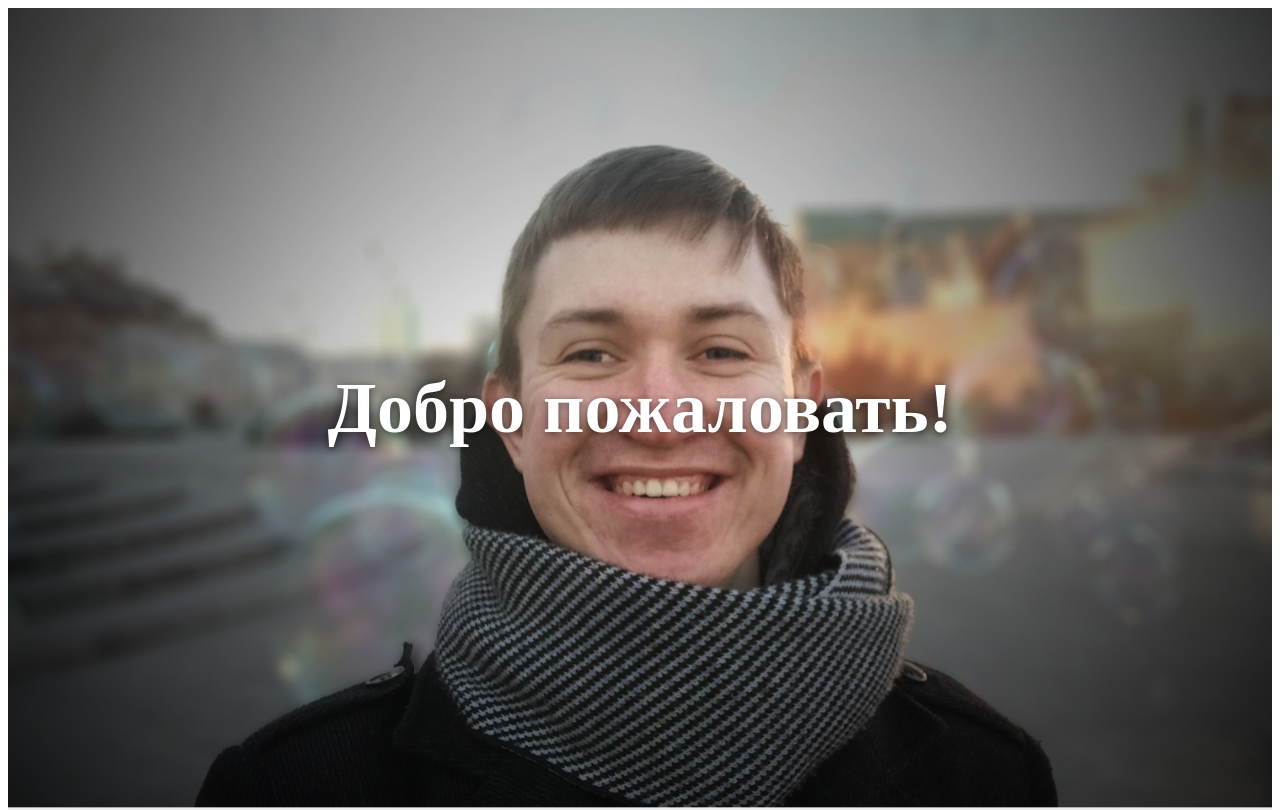
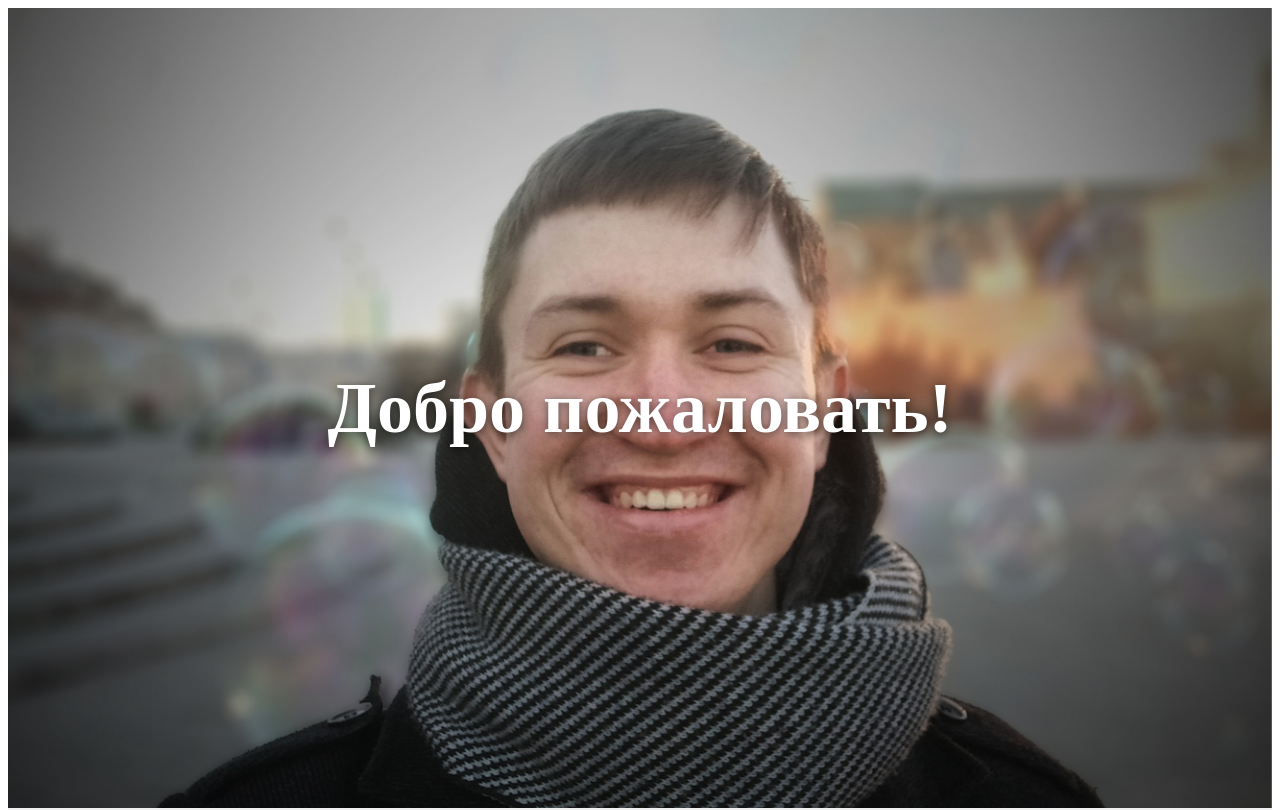
Before and after one commit to sputurz/sputurz.github.io, a React (Vite) app: page / in a window 1280 px wide. Shown: the top 810 px of the page. Built offline with nearby package versions, Linux system fonts and the light colour scheme.

Commit message:
25.10.25h16

```diff
--- a/src/components/sections/hero/Hero.tsx
+++ b/src/components/sections/hero/Hero.tsx
@@ -3,34 +3,36 @@ import { useEffect, useRef } from 'react';
 import './SimpleParallaxHero.css';
 
 export function Hero() {
-  const heroRef = useRef<HTMLElement>(null);
+  const heroRef = useRef<HTMLDivElement>(null);
   const bgRef = useRef<HTMLDivElement>(null);
 
   useEffect(() => {
     const onScroll = () => {
       if (!heroRef.current || !bgRef.current) return;
 
-      const sectionTop = heroRef.current.offsetTop;
-      const scrollY = window.scrollY;
-      const speed = 0.1; // фон движется в 5 раз медленнее
+      const rect = heroRef.current.getBoundingClientRect();
 
-      // Вычисляем смещение относительно положения секции
-      const offset = (scrollY - sectionTop) * speed;
+      // Коэффициент скорости параллакса
+      const speed = 0.07; // медленно, почти в 14 раз медленнее блока
+
+      // Смещение фона относительно текущего положения Hero
+      const offset = -rect.top * speed;
 
       bgRef.current.style.transform = `translateY(${offset}px)`;
     };
 
     window.addEventListener('scroll', onScroll, { passive: true });
-    onScroll();
+    onScroll(); // стартовое положение
     return () => window.removeEventListener('scroll', onScroll);
   }, []);
+
   return (
     <>
       <section ref={heroRef} className="hero">
         <div ref={bgRef} className="hero-bg" />
         <h1>Добро пожаловать!</h1>
       </section>
-      <div style={{ height: '200vh', background: '#eee' }} />
+      <div style={{ height: '200vh', background: '#f0f0f0' }} />
     </>
   );
 }
--- a/src/components/sections/hero/SimpleParallaxHero.css
+++ b/src/components/sections/hero/SimpleParallaxHero.css
@@ -1,24 +1,25 @@
 .hero {
   position: relative;
   height: 100vh;
-  overflow: hidden;
+  overflow: hidden; /* обрезает фон сверху и снизу */
   display: flex;
   justify-content: center;
   align-items: center;
   color: white;
   font-size: 3rem;
-  text-shadow: 0 2px 8px rgba(0, 0, 0, 0.6);
+  text-shadow: 0 2px 10px rgba(0, 0, 0, 0.6);
 }
 
 .hero-bg {
   position: absolute;
-  top: 0;
+  top: -10%; /* верх сразу обрезан */
   left: 0;
   width: 100%;
-  height: 100%;
+  height: 120%; /* фон выше блока */
   background-image: url('/images/hero-bg.jpg');
   background-size: cover;
   background-position: center;
   z-index: -1;
   will-change: transform;
+  transform: translateY(0);
 }
```
